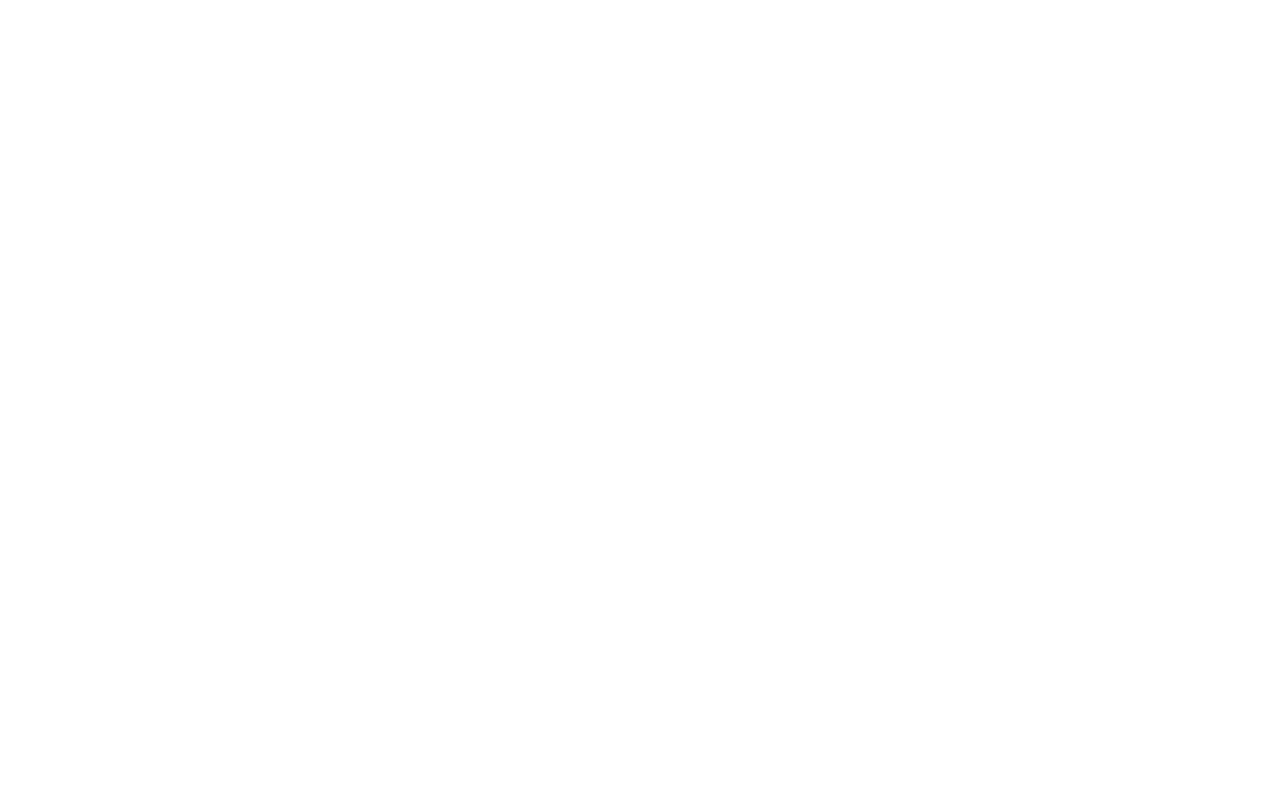
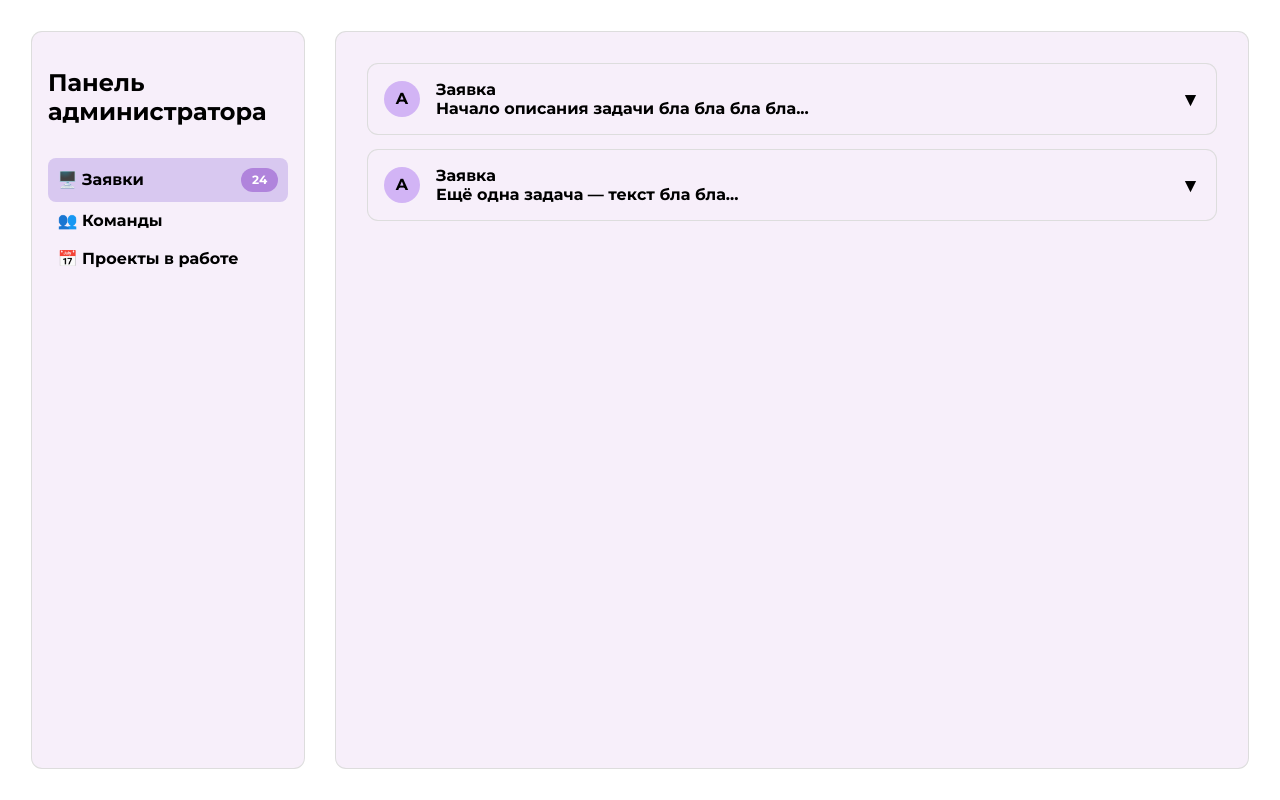
Before and after one commit to Rend-y/hacaton-2025, a Vue app in the folder Frontend/: page /admin in a window 1280 px wide. Before the commit this address had no page. Built offline with nearby package versions, Linux system fonts and the light colour scheme; the HTML template or start-up script is replaced by a standard one.

Commit message:
Добавлен новый маршрут для панели администратора и изменены пути импорта компонентов на абсолютные.

```diff
--- a/Frontend/src/router/index.ts
+++ b/Frontend/src/router/index.ts
@@ -1,6 +1,7 @@
-import TaskRequest from '../views/TaskRequest.vue'
-import Login from '../views/Login.vue'
+import TaskRequest from '@/views/TaskRequest.vue'
+import Login from '@/views/Login.vue'
 import { createRouter, createWebHistory } from 'vue-router'
+import AdminPanel from '@/views/AdminPanel.vue'
 
 const router = createRouter({
   history: createWebHistory(import.meta.env.BASE_URL),
@@ -15,6 +16,11 @@ const router = createRouter({
       name: 'admin-login',
       component: Login,
     },
+    {
+      path: '/admin',
+      name: 'admin-panel',
+      component: AdminPanel,
+    },
   ],
 })
 
--- /dev/null
+++ b/Frontend/src/views/AdminPanel.vue
@@ -0,0 +1,223 @@
+<template>
+  <div class="wrapper">
+    <!-- Сайдбар -->
+    <aside class="sidebar">
+      <h2 class="title">Панель администратора</h2>
+      <nav>
+        <ul>
+          <li
+            v-for="item in menuItems"
+            :key="item.key"
+            :class="{ active: activeTab === item.key }"
+            @click="activeTab = item.key as 'requests' | 'teams' | 'projects'"
+          >
+            {{ item.icon }} {{ item.label }}
+            <span v-if="item.badge" class="badge">{{ item.badge }}</span>
+          </li>
+        </ul>
+      </nav>
+    </aside>
+
+    <!-- Контент -->
+    <main class="content">
+      <template v-if="activeTab === 'requests'">
+        <div
+          v-for="(request, index) in requests"
+          :key="index"
+          class="card"
+          @click="toggle(index)"
+        >
+          <div class="card-header">
+            <div class="avatar">A</div>
+            <div class="info">
+              <strong>Заявка</strong>
+              <div v-if="!request.expanded" class="desc">
+                {{ request.preview }}
+              </div>
+            </div>
+            <div class="arrow">{{ request.expanded ? '▲' : '▼' }}</div>
+          </div>
+
+          <div v-if="request.expanded" class="card-body">
+            <h4>{{ request.title }}</h4>
+            <p>{{ request.description }}</p>
+          </div>
+        </div>
+      </template>
+
+      <template v-else-if="activeTab === 'teams'">
+        <p>Список команд будет здесь</p>
+      </template>
+
+      <template v-else-if="activeTab === 'projects'">
+        <p>Активные проекты будут здесь</p>
+      </template>
+    </main>
+  </div>
+</template>
+
+<script lang="ts" setup>
+import { ref } from 'vue'
+
+const menuItems = [
+  {
+    key: 'requests',
+    icon: '🖥️',
+    label: 'Заявки',
+    badge: 24,
+  },
+  {
+    key: 'teams',
+    icon: '👥',
+    label: 'Команды',
+  },
+  {
+    key: 'projects',
+    icon: '📅',
+    label: 'Проекты в работе',
+  },
+]
+
+const activeTab = ref<'requests' | 'teams' | 'projects'>('requests')
+
+const requests = ref([
+  {
+    preview: 'Начало описания задачи бла бла бла бла...',
+    title: 'Название проекта',
+    description: 'Описание проекта бла бла',
+    expanded: false,
+  },
+  {
+    preview: 'Ещё одна задача — текст бла бла...',
+    title: 'Второй проект',
+    description: 'Описание второго проекта',
+    expanded: false,
+  },
+])
+
+function toggle(index: number) {
+  requests.value[index].expanded = !requests.value[index].expanded
+}
+</script>
+
+<style scoped>
+.wrapper {
+  display: flex;
+  flex-wrap: wrap;
+  gap: 2rem;
+  padding: 2rem;
+  height: calc(100vh - 2rem);
+  box-sizing: border-box;
+}
+
+.sidebar {
+  width: 240px;
+  background: #f7effa;
+  padding: 1rem;
+  border-radius: 10px;
+  flex-shrink: 0;
+  height: 100%;
+  display: flex;
+  flex-direction: column;
+  box-shadow: 0 0 0 1px #ddd;
+}
+
+.title {
+  font-weight: bold;
+  margin-bottom: 1rem;
+}
+
+nav ul {
+  list-style: none;
+  padding: 0;
+}
+
+nav li {
+  display: flex;
+  justify-content: space-between;
+  align-items: center;
+  padding: 0.6rem;
+  border-radius: 8px;
+  cursor: pointer;
+}
+
+nav li.active {
+  background-color: #d8c8f0;
+}
+
+.badge {
+  background-color: #b084dc;
+  color: white;
+  border-radius: 999px;
+  padding: 0.3rem 0.7rem;
+  font-size: 0.75rem;
+}
+
+.content {
+  flex: 1;
+  min-width: 300px;
+  height: calc(100% - 2rem);
+  display: flex;
+  flex-direction: column;
+  background: #f7effa;
+  border-radius: 10px;
+  box-shadow: 0 0 0 1px #ddd;
+  padding: 2rem;
+}
+
+.card {
+  background: #f7effa;
+  border-radius: 10px;
+  padding: 1rem;
+  margin-bottom: 1rem;
+  cursor: pointer;
+  box-shadow: 0 0 0 1px #ddd;
+}
+
+.card-header {
+  display: flex;
+  align-items: center;
+  flex-wrap: wrap;
+}
+
+.avatar {
+  background-color: #d2b4f5;
+  border-radius: 50%;
+  width: 36px;
+  height: 36px;
+  text-align: center;
+  line-height: 36px;
+  font-weight: bold;
+  margin-right: 1rem;
+}
+
+.info {
+  flex: 1;
+}
+
+.arrow {
+  font-size: 1.2rem;
+  margin-left: auto;
+}
+
+.card-body {
+  margin-top: 1rem;
+}
+
+@media (max-width: 768px) {
+  .wrapper {
+    flex-direction: column;
+    padding: 1rem;
+    min-height: 100vh;
+    height: auto;
+  }
+
+  .sidebar {
+    width: 100%;
+    height: auto;
+  }
+  .content {
+    height: auto;
+  }
+}
+</style>
```
